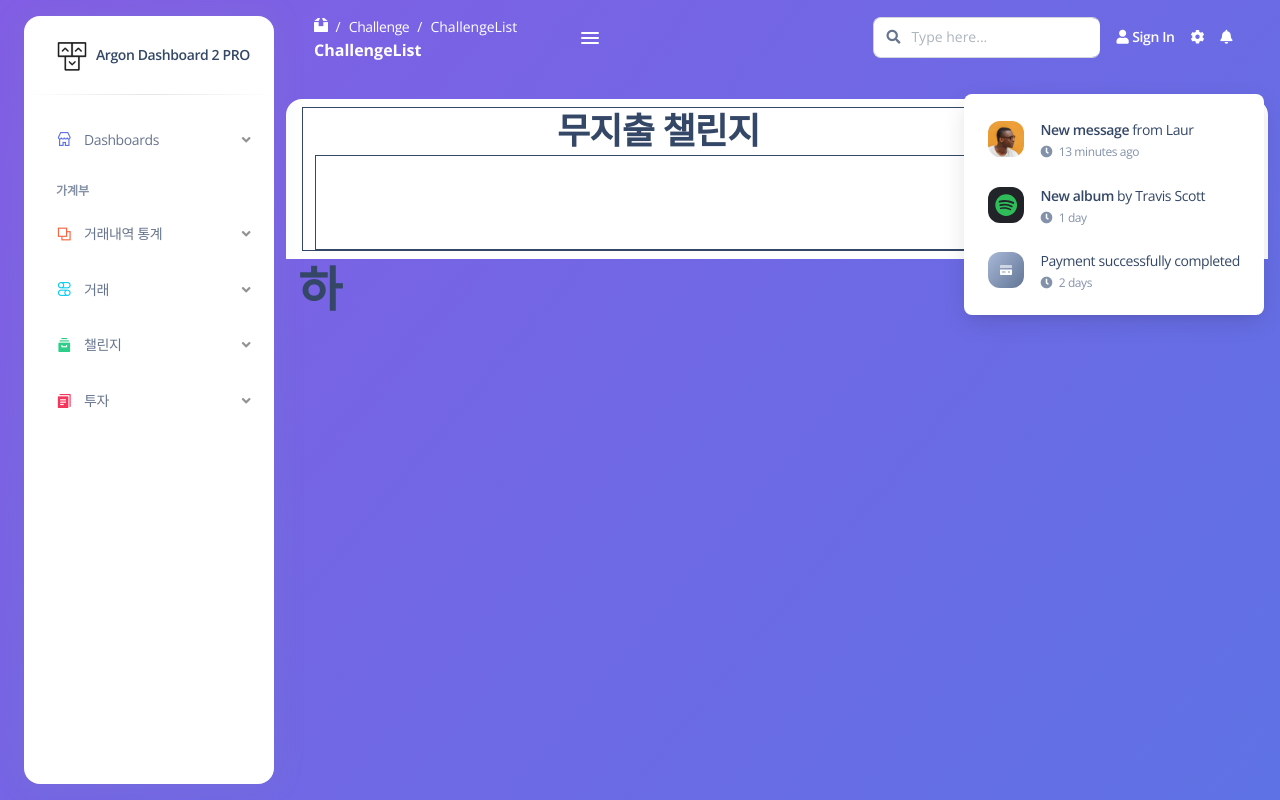
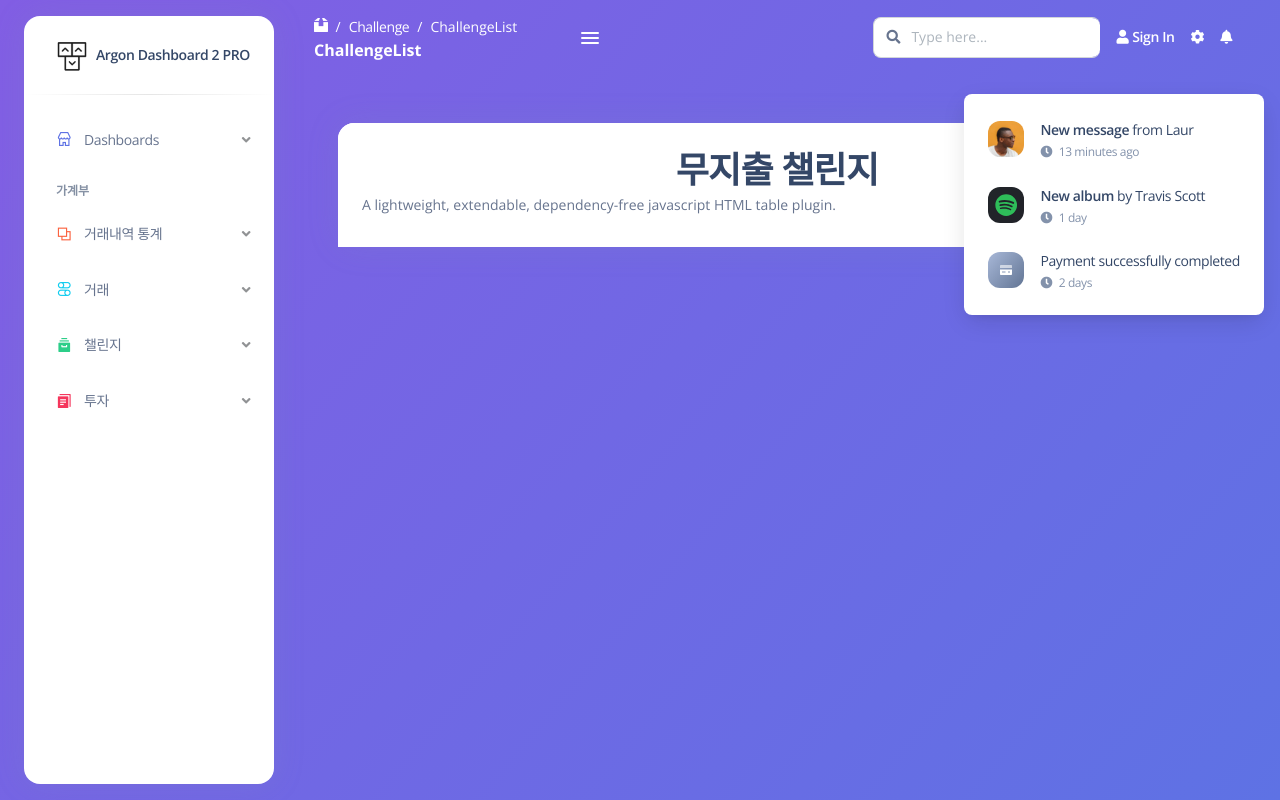
Before and after one commit to Hongse0/tickle-tickle, a Vue app in the folder tickle-tickle/: page /challenge/list in a window 1280 px wide. Built offline with nearby package versions, Linux system fonts and the light colour scheme; what vue-sweetalert2, vue-tilt.js would draw is missing.

Commit message:
최가희/챌린지 리스트 폴더변경

```diff
--- a/tickle-tickle/src/router/index.js
+++ b/tickle-tickle/src/router/index.js
@@ -2,7 +2,7 @@ import { createRouter, createWebHistory } from "vue-router";
 
 import Home from "../views/Home.vue";
 import Investment from "../views/investment/Investment.vue";
-import ChallengeList from "../views/ChallengeList.vue";
+import ChallengeList from "../views/challenge/ChallengeList.vue";
 import Userstats from "../views/stats/dashboards/Userstats.vue";
 // import lockIllustration from "../views/auth/lock/Illustration.vue";
 
--- a/tickle-tickle/src/views/ChallengeList.vue
+++ /dev/null
@@ -1,27 +0,0 @@
-<template>
-  <div class="py-4 container justify-content-center">
-    <!-- sectiopn1 A-->
-    <div class="row card-header">
-      <!-- //header -->
-      <div class="col-9 mb-lg border border-dark">
-        <div class="text-center">
-          <h2 class="mb-0">무지출 챌린지</h2>
-        </div>
-        <div class="p-2 card-body border border-dark"><br /><br /><br /></div>
-      </div>
-
-      <!-- section1 -사이드바   -->
-      <div class="col-3 border border-dark">jkhjkjkljlj</div>
-    </div>
-
-    <!-- sectiopn2 -->
-
-    <div>
-      <h1>하</h1>
-      <br />
-      <br /><br /><br /><br />
-    </div>
-  </div>
-</template>
-
-<script setup></script>
--- /dev/null
+++ b/tickle-tickle/src/views/challenge/ChallengeList.vue
@@ -0,0 +1,18 @@
+<template>
+  <div class="py-4 container d-flex justify-content-center">
+    <div class="mt-4 col-lg-11 mb-lg">
+      <div class="card">
+        <!-- Card header -->
+        <div class="card-header">
+          <div class="text-center"><h2 class="mb-0">무지출 챌린지</h2></div>
+          <p class="mb-0 text-sm">
+            A lightweight, extendable, dependency-free javascript HTML table
+            plugin.
+          </p>
+          <h1></h1>
+        </div>
+      </div>
+    </div>
+  </div>
+</template>
+<script setup></script>
```
